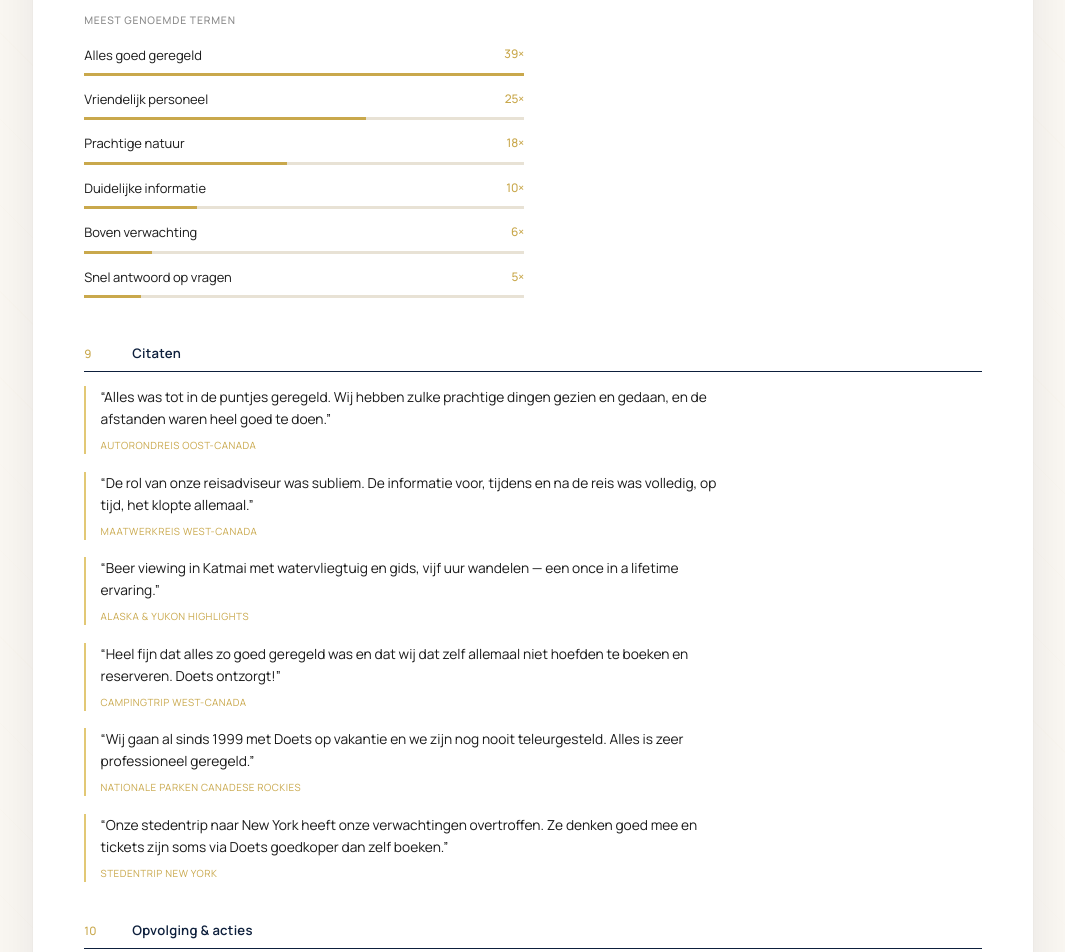
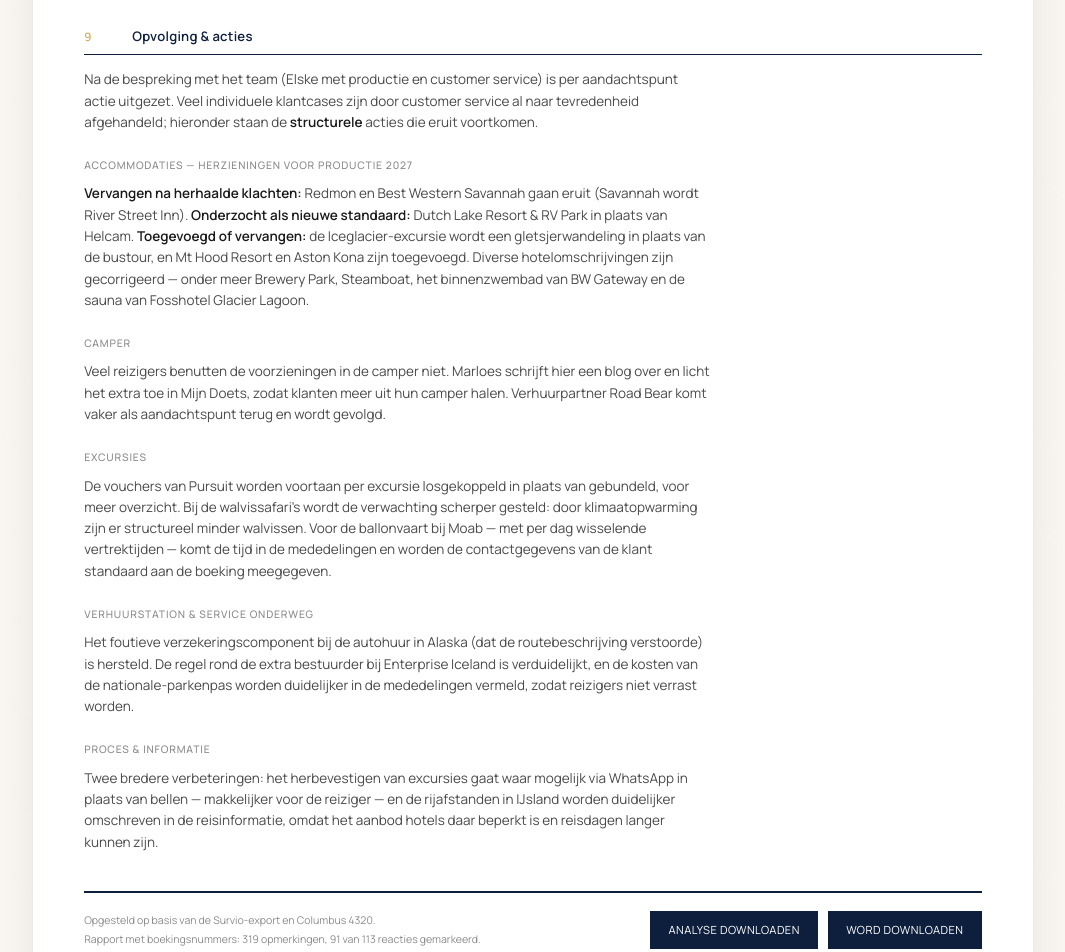
Before and after one commit to jens698/doets-rag-backend, a website: page public/analyse-2026-07.html in a window 1280 px wide. Shown: the part 3980-4932 px from the top of the page, without its empty margins (107-1172 px from the left). Drawn offline with Linux system fonts and the light colour scheme.

Commit message:
Refactor analyse-2026-07.html structure
Removed sections for 'Meest genoemde termen' and 'Citaten', updated heading for 'Opvolging & acties'.

```diff
--- a/public/analyse-2026-07.html
+++ b/public/analyse-2026-07.html
@@ -201,13 +201,8 @@ blockquote.pull .s{display:block;font-family:var(--mono);font-size:.62rem;letter
       <div><h3 class="q" style="color:var(--green)">Wat goed gaat</h3><div id="goods"></div></div>
       <div><h3 class="q" style="color:var(--brick)">Aandachtspunten</h3><div id="bumps"></div></div>
     </div>
-    <h3 class="q">Meest genoemde termen</h3>
-    <div id="praise"></div>
 
-    <h2 class="p"><em>9</em><span>Citaten</span></h2>
-    <div class="qlist" id="quotes"></div>
-
-    <h2 class="p"><em>10</em><span>Opvolging &amp; acties</span></h2>
+    <h2 class="p"><em>9</em><span>Opvolging &amp; acties</span></h2>
     <p class="t">Na de bespreking met het team (Elske met productie en customer service) is per aandachtspunt actie uitgezet. Veel individuele klantcases zijn door customer service al naar tevredenheid afgehandeld; hieronder staan de <b>structurele</b> acties die eruit voortkomen.</p>
 
     <h3 class="q">Accommodaties &mdash; herzieningen voor productie 2027</h3>
@@ -523,8 +518,6 @@ window.DR = (function(){
   DR.verwachting('tabs','exp','ins',E.matrix,E.matrixInzicht);
   $('eg').innerHTML=DR.excLijst(E.excGood); $('eb').innerHTML=DR.excLijst(E.excBad);
   $('goods').innerHTML=DR.vondsten(E.goods,null); $('bumps').innerHTML=DR.vondsten(E.bumps,'n');
-  $('praise').innerHTML=DR.praiseRijen(E.praise);
-  $('quotes').innerHTML=E.quotes.map(q=>`<blockquote class="pull">“${q.t}”<span class="s">${q.s}</span></blockquote>`).join('');
   $('docS').textContent=`${E.doc.n} opmerkingen, ${E.doc.gemarkeerd} van ${E.meta.n} reacties gemarkeerd.`;
   $('docA').href=E.doc.href;
 
```
